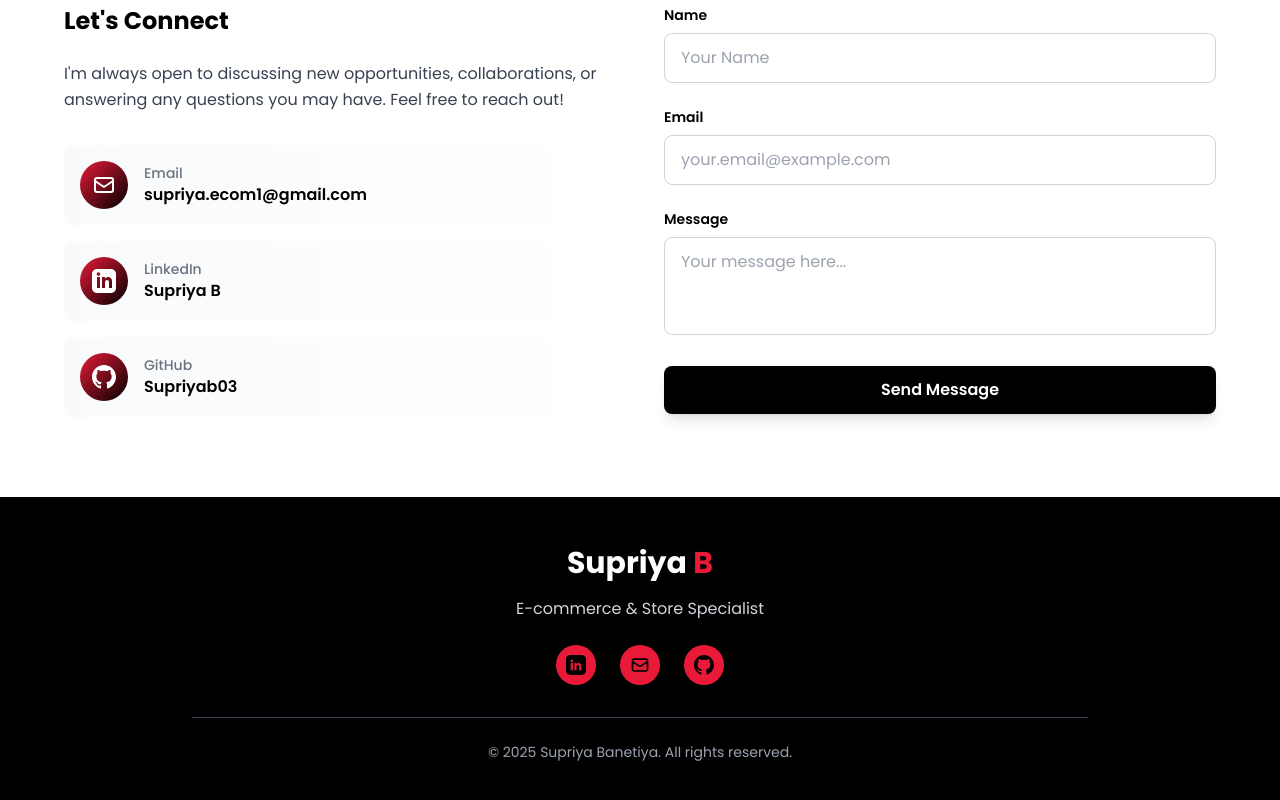
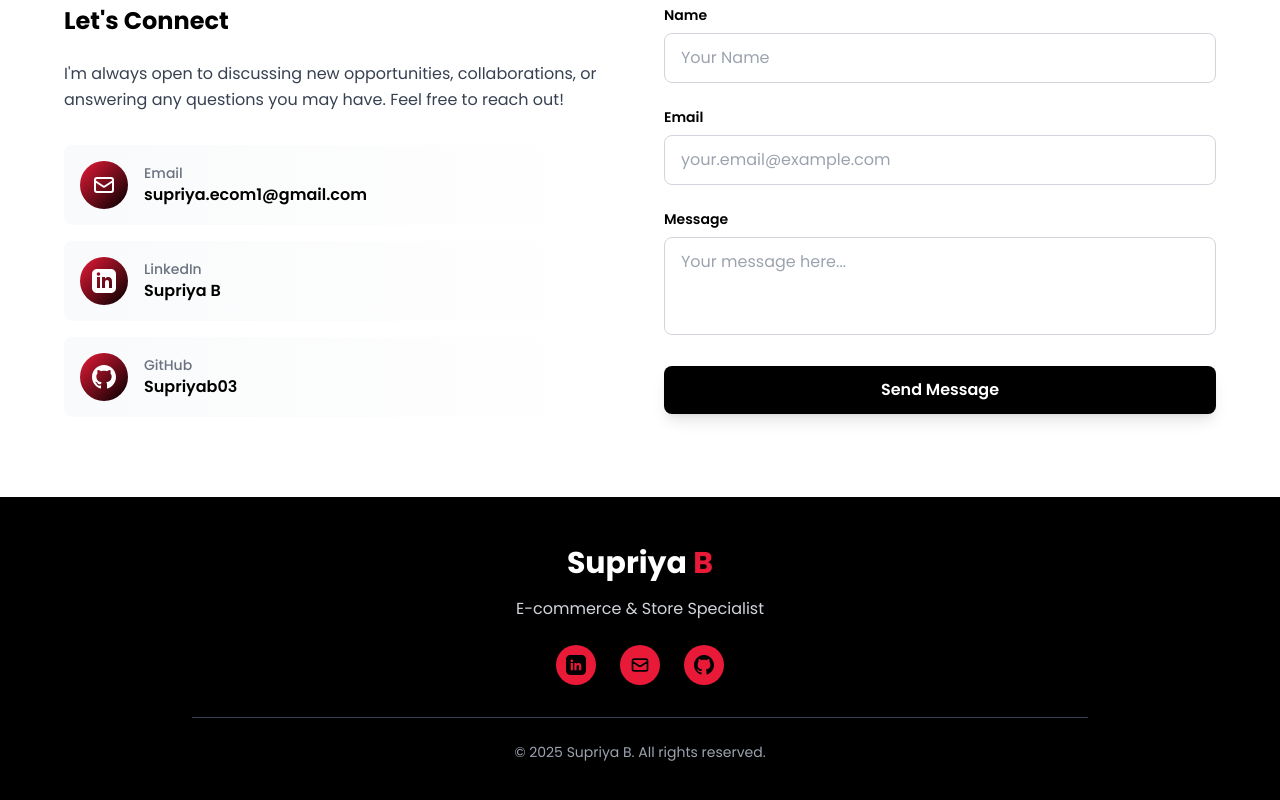
Before and after one commit to supriyabanetiya/supriya-portfolio, a React (Vite) app: page / in a window 1280 px wide. Shown: the part 2998-3798 px from the top of the page. Built offline with nearby package versions, Linux system fonts and the light colour scheme.

Commit message:
Updated name

```diff
--- a/src/components/Footer.jsx
+++ b/src/components/Footer.jsx
@@ -57,7 +57,7 @@ const Footer = () => {
 
             <div className="border-t border-gray-700 pt-6">
               <p className="text-gray-400 text-sm">
-                © {currentYear} Supriya Banetiya. All rights reserved.
+                © {currentYear} Supriya B. All rights reserved.
               </p>
             </div>
           </div>
```
